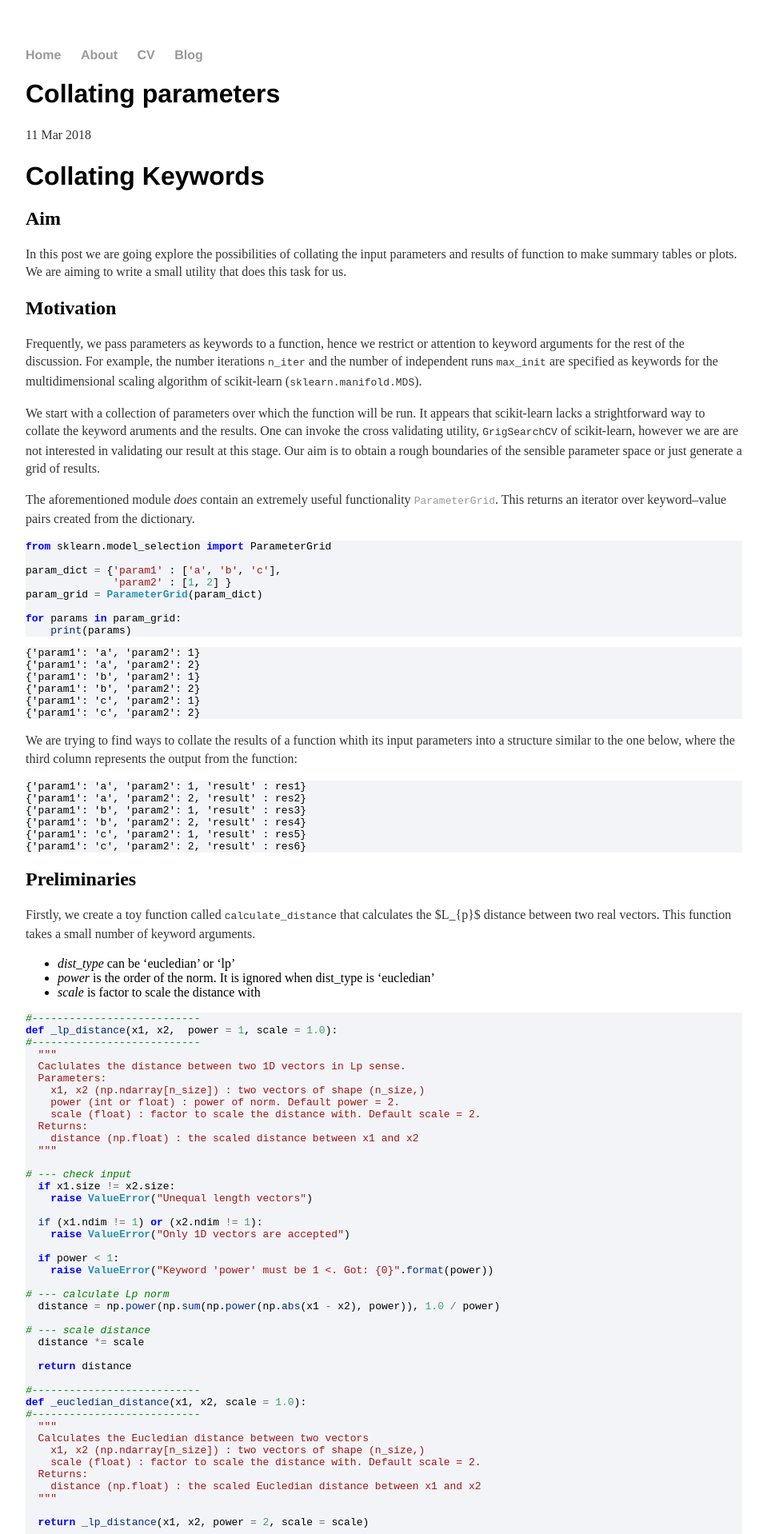
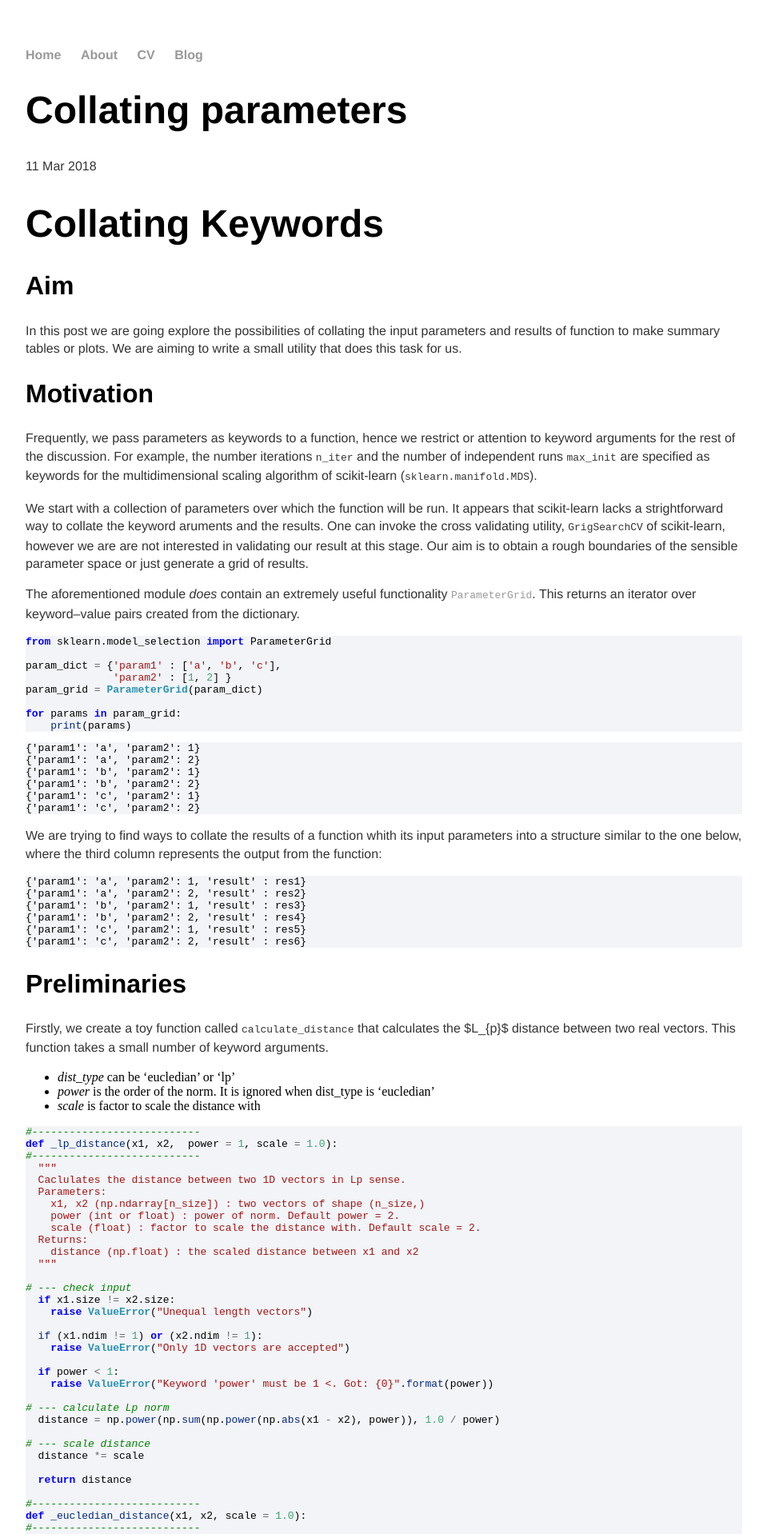
Before and after one commit to bhornung/bhornung.github.io, a Jekyll site: the page built from _posts/2018-03-11-collate-parameters.md, in a window 1280 px wide. Shown: the top 1918 px of the page at 80% size, without its empty margins (160-1119 px from the left). Built offline with Jekyll 4.4.1, drawn with Linux system fonts in a browser that asks for light colours.

Commit message:
Update main.css

```diff
--- a/css/main.css
+++ b/css/main.css
@@ -20,11 +20,20 @@ a:hover {
     text-decoration: underline;
 }
 h1 {
+    font-size: 3em;
+    font-family:'Helvetica', 'Arial', 'Sans-Serif';
+}
+h2 {
     font-size: 2em;
+    font-family:'Helvetica', 'Arial', 'Sans-Serif';
+}
+h3 {
+    font-size: 1.5em;
     font-family:'Helvetica', 'Arial', 'Sans-Serif';
 }
 p {
     font-size: 1.0em;
+    font-family:'Helvetica', 'Arial', 'Sans-Serif';
     line-height: 1.4em;
     color: #333;
 }
```
